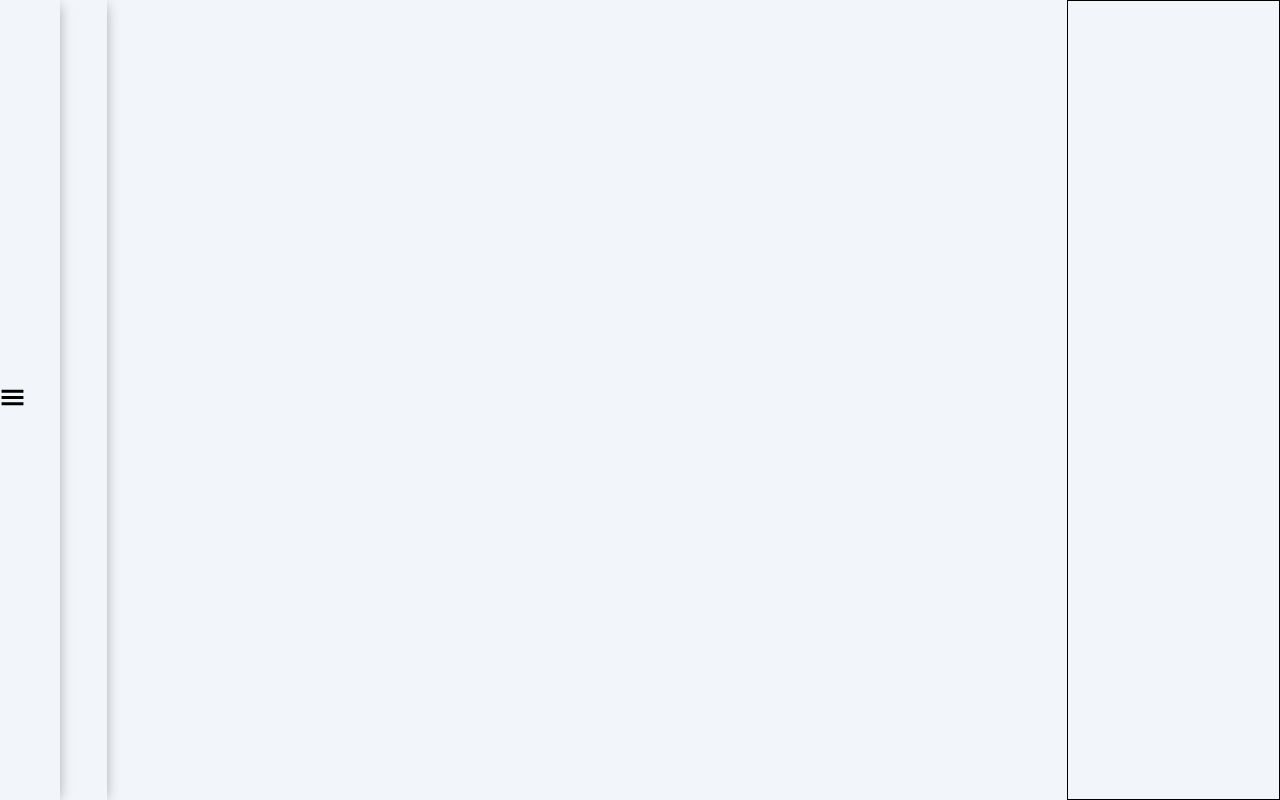
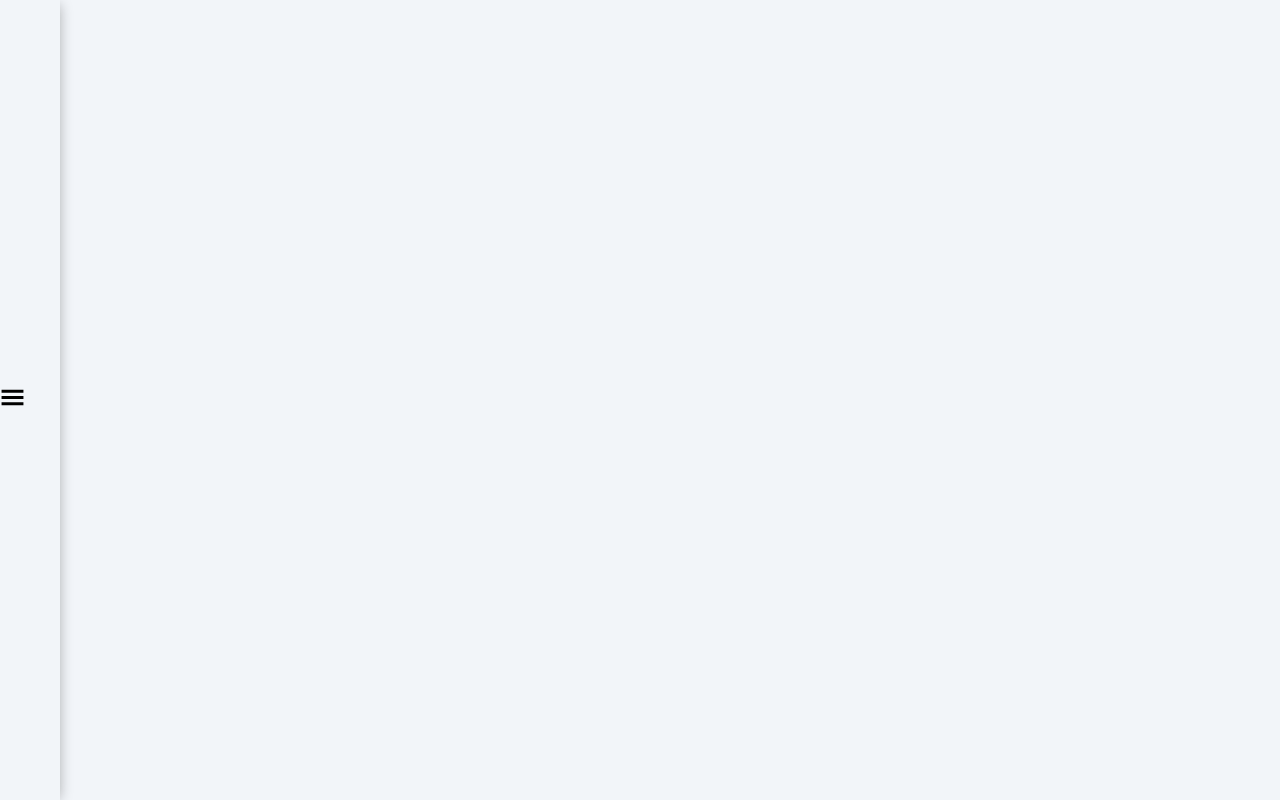
Before and after one commit to arpandaze/sikshyalaya, a React (Create React App) app in the folder frontend/: page /dashboard in a window 1280 px wide. Built offline with nearby package versions, Linux system fonts and the light colour scheme.

Commit message:
Sidebar test

```diff
--- a/frontend/src/views/Dashboard/Dashboard.jsx
+++ b/frontend/src/views/Dashboard/Dashboard.jsx
@@ -9,34 +9,35 @@ import Grid from "@material-ui/core/Grid";
 import Image from "../../components/Image";
 import SideBar from "../../components/SideBar";
 
-const styleSheet = {
-  sideBar: {
-    height: "100vh",
-    boxShadow: "2px 2px 13px -3px rgba(0,0,0,0.32)",
-  },
-  mainArea: { height: "100vh" },
-  notification: {
-    height: "100vh",
-    border: "1px solid black",
-  },
-};
+// const styleSheet = {
+//   sideBar: {
+//     height: "100vh",
+//     boxShadow: "2px 2px 13px -3px rgba(0,0,0,0.32)",
+//   },
+//   mainArea: { height: "100vh" },
+//   notification: {
+//     height: "100vh",
+//     border: "1px solid black",
+//   },
+// };
 
 const Dashboard = () => {
-  return (
-    <Grid
-      container
-      direction="row"
-      justify="flex-start"
-      alignItems="center"
-      style={styleSheet.root}
-    >
-      <Grid item xs={1} style={styleSheet.sideBar}>
-        <SideBar style={styleSheet.sideBar} />
-      </Grid>
-      <Grid item xs={9} style={styleSheet.mainArea}></Grid>
-      <Grid item xs={2} style={styleSheet.notification}></Grid>
-    </Grid>
-  );
+	return (
+		// <Grid
+		//   container
+		//   direction="row"
+		//   justify="flex-start"
+		//   alignItems="center"
+		//   style={styleSheet.root}
+		// >
+		//   <Grid item xs={1} style={styleSheet.sideBar}>
+		//     <SideBar style={styleSheet.sideBar} />
+		//   </Grid>
+		//   <Grid item xs={9} style={styleSheet.mainArea}></Grid>
+		//   <Grid item xs={2} style={styleSheet.notification}></Grid>
+		// </Grid>
+		<SideBar />
+	);
 };
 
 export default Dashboard;
```
